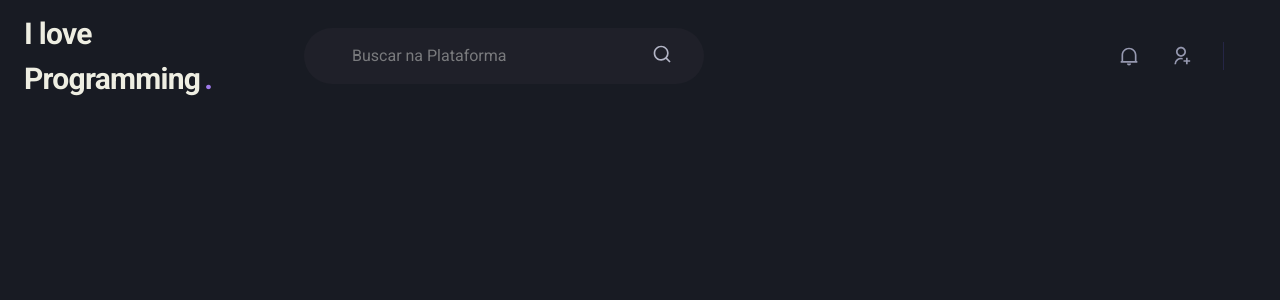
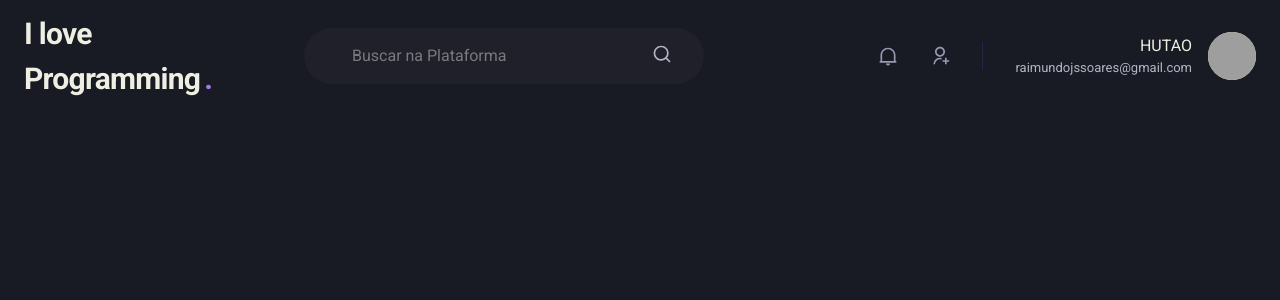
Before and after one commit to RaimundoJSoares/dashgo, a Next.js app: page /dashboard in a window 1280 px wide. Shown: the top 300 px of the page. Built offline with nearby package versions, Linux system fonts and the light colour scheme; grey boxes are pictures that could not be loaded.

Commit message:
criando dashboard

```diff
--- a/src/components/Header.tsx
+++ b/src/components/Header.tsx
@@ -1,4 +1,4 @@
-import { Flex, Input, Text, Icon, HStack} from '@chakra-ui/react'
+import { Flex, Input, Text, Icon, HStack, Box, Avatar} from '@chakra-ui/react'
 import {RiNotification2Line, RiSearchLine, RiUserAddLine} from 'react-icons/ri'
 
 export default function Header() {
@@ -62,6 +62,17 @@ export default function Header() {
             <Icon as ={RiNotification2Line} fontSize='20'/>
             <Icon as ={RiUserAddLine} fontSize='20'/>
           </HStack>
+          <Flex align='center'>
+            <Box mr='4' textAlign='right'>
+              <Text>
+                HUTAO
+              </Text>
+              <Text color='gray.200' fontSize='small'>
+                raimundojssoares@gmail.com
+              </Text>
+            </Box>
+            <Avatar size='md' name='Raimundo Junior' src='https://pa1.narvii.com/7876/8022d9dccf952d8837dcd6ba09548be4585b8820r1-547-547_hq.gif'/>
+          </Flex>
         </Flex>
     </Flex>
   );
```
